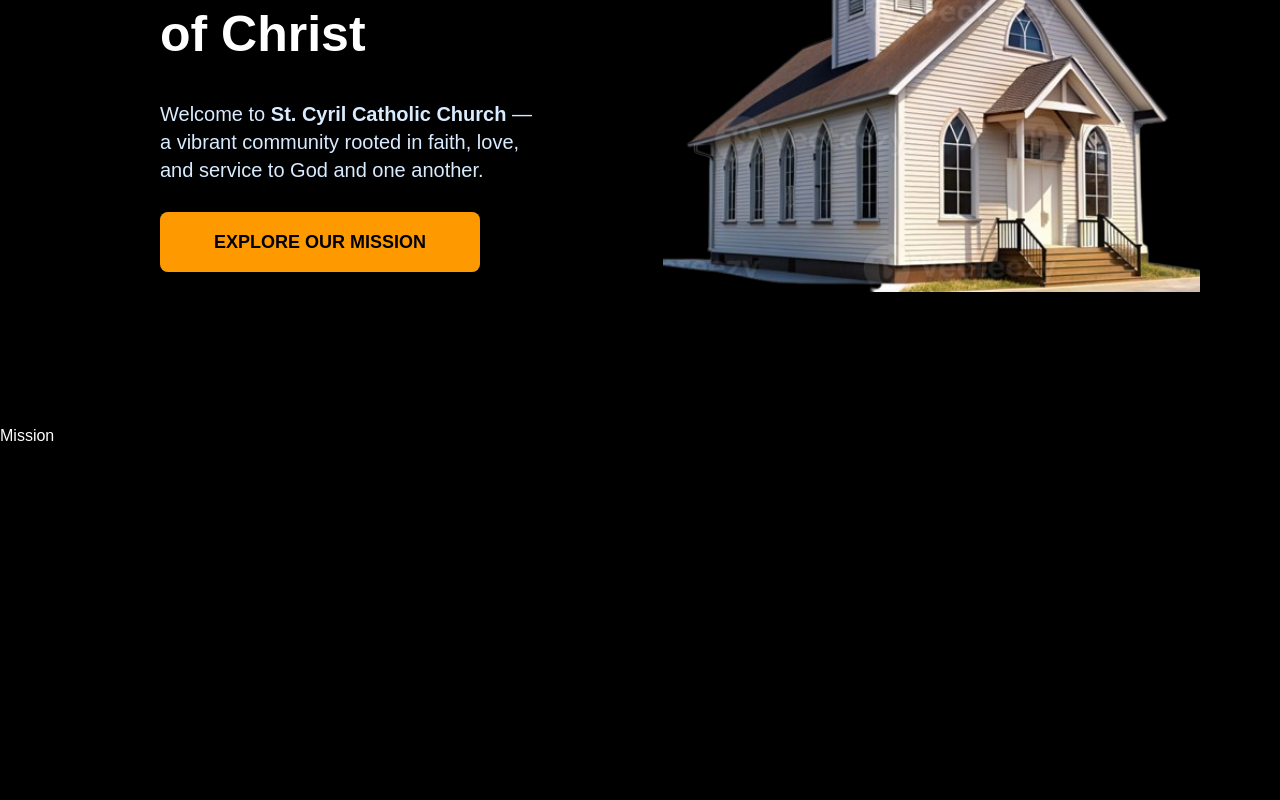
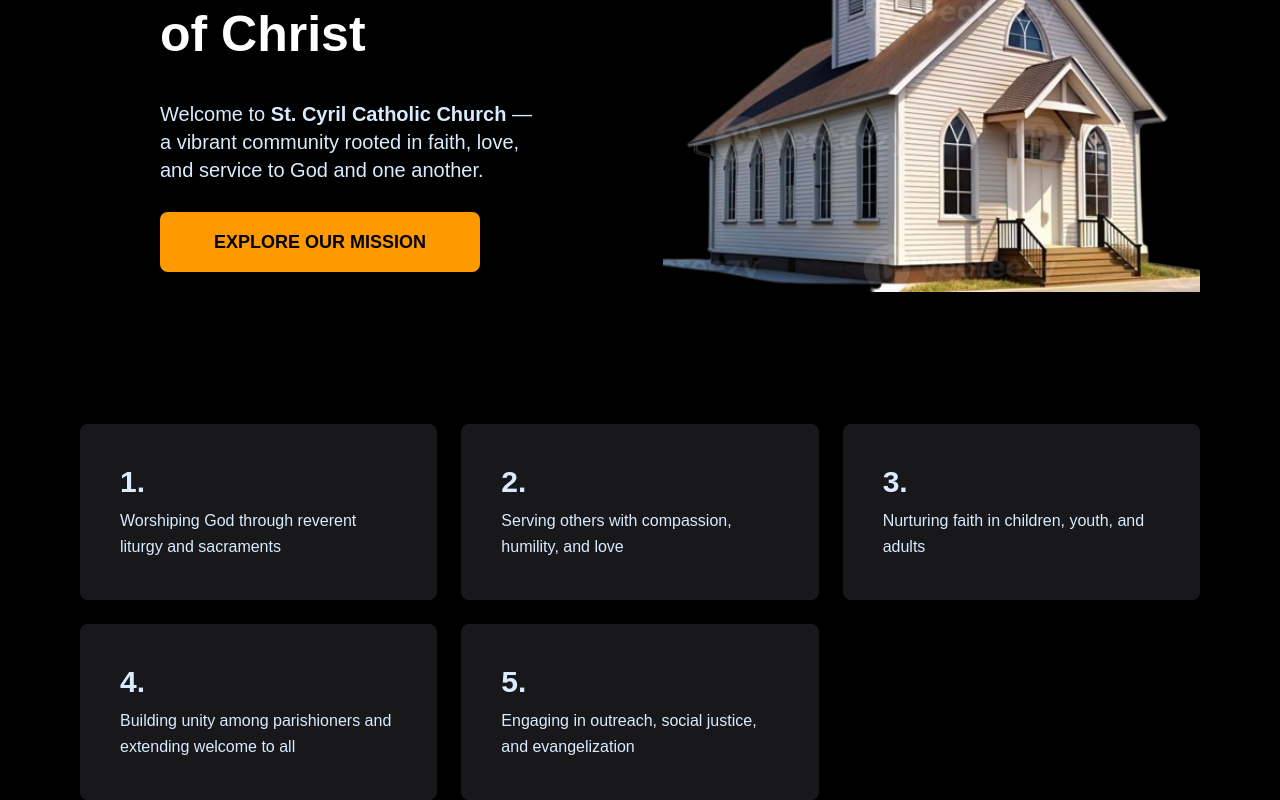
Before and after one commit to Charzy-1/st-cyril-catholic-church, a React (Vite) app: page / in a window 1280 px wide. Shown: the part 456-1256 px from the top of the page. Before the commit the page ends 904 px from the top, so only its background shows below. Built offline with nearby package versions, Linux system fonts and the light colour scheme; a web font is replaced by a local one.

Commit message:
mission section completed

```diff
--- a/package.json
+++ b/package.json
@@ -17,6 +17,7 @@
     "@tailwindcss/vite": "^4.1.4",
     "gsap": "^3.12.7",
     "react": "^19.0.0",
+    "react-countup": "^6.5.3",
     "react-dom": "^19.0.0",
     "react-responsive": "^10.0.1",
     "tailwindcss": "^4.1.4",
--- a/src/components/Mission.jsx
+++ b/src/components/Mission.jsx
@@ -1,9 +1,59 @@
-import React from 'react'
+import { useRef } from "react";
+import gsap from "gsap";
+import { useGSAP } from "@gsap/react";
+import { ScrollTrigger } from "gsap/all";
+import { missions } from "../constants";
+
+gsap.registerPlugin(ScrollTrigger);
+
 
 const Mission = () => {
+  const counterRef = useRef(null);
+  const countersRef = useRef([]);
+
+  useGSAP(() => {
+    countersRef.current.forEach((counter, index) => {
+      const numberElement = counter.querySelector(".counter-number");
+      const item = missions[index];
+
+      gsap.set(numberElement, { innerText: "0" });
+
+      gsap.to(numberElement, {
+        innerText: item.value,
+        duration: 2.5,
+        ease: "power2.out",
+        snap: { innerText: 1 },
+        scrollTrigger: {
+          trigger: "#counter",
+          start: "top center",
+        },
+        onComplete: () => {
+          numberElement.textContent = `${item.value}${item.suffix}`;
+        },
+      });
+    }, counterRef);
+  }, []);
+
   return (
-    <div>Mission</div>
-  )
-}
+    <div id="mission" ref={counterRef} className="padding-x-lg xl:mt-0 mt-32">
+      <div className="mx-auto grid md:grid-cols-2 xl:grid-cols-3 gap-6">
+        {missions.map((item, index) => (
+          <div
+            key={index}
+            ref={(el) => el && (countersRef.current[index] = el)}
+            className="bg-zinc-900 rounded-lg p-10 flex flex-col justify-center"
+          >
+            <div className="counter-number text-white-50 text-3xl font-bold mb-2">
+              0{item.suffix}
+            </div>
+            <div className="text-white-50 text-base leading-relaxed">
+              {item.label}
+            </div>
+          </div>
+        ))}
+      </div>
+    </div>
+  );
+};
 
-export default Mission
+export default Mission;
--- a/src/constants/index.js
+++ b/src/constants/index.js
@@ -24,12 +24,14 @@
     { text: "Grace", imgPath: "/images/code.svg" },
   ];
 
-  const counterItems = [
-    { value: 15, suffix: "+", label: "Years of Experience" },
-    { value: 200, suffix: "+", label: "Satisfied Clients" },
-    { value: 108, suffix: "+", label: "Completed Projects" },
-    { value: 90, suffix: "%", label: "Client Retention Rate" },
+  const missions = [
+    { value: 1, suffix: ".", label: "Worshiping God through reverent liturgy and sacraments" },
+     { value: 2, suffix: ".", label: "Serving others with compassion, humility, and love" },
+     { value: 3, suffix: ".", label: "Nurturing faith in children, youth, and adults" },
+     { value: 4, suffix: ".", label: "Building unity among parishioners and extending welcome to all" },
+     { value: 5, suffix: ".", label: "Engaging in outreach, social justice, and evangelization" },
   ];
+
 
   const logoIconsList = [
     {
@@ -270,7 +272,7 @@
     words,
     abilities,
     logoIconsList,
-    counterItems,
+    missions,
     expCards,
     expLogos,
     testimonials,
```
Also changed, not shown: 1 other file (tests, documents, lock files or other folders).
